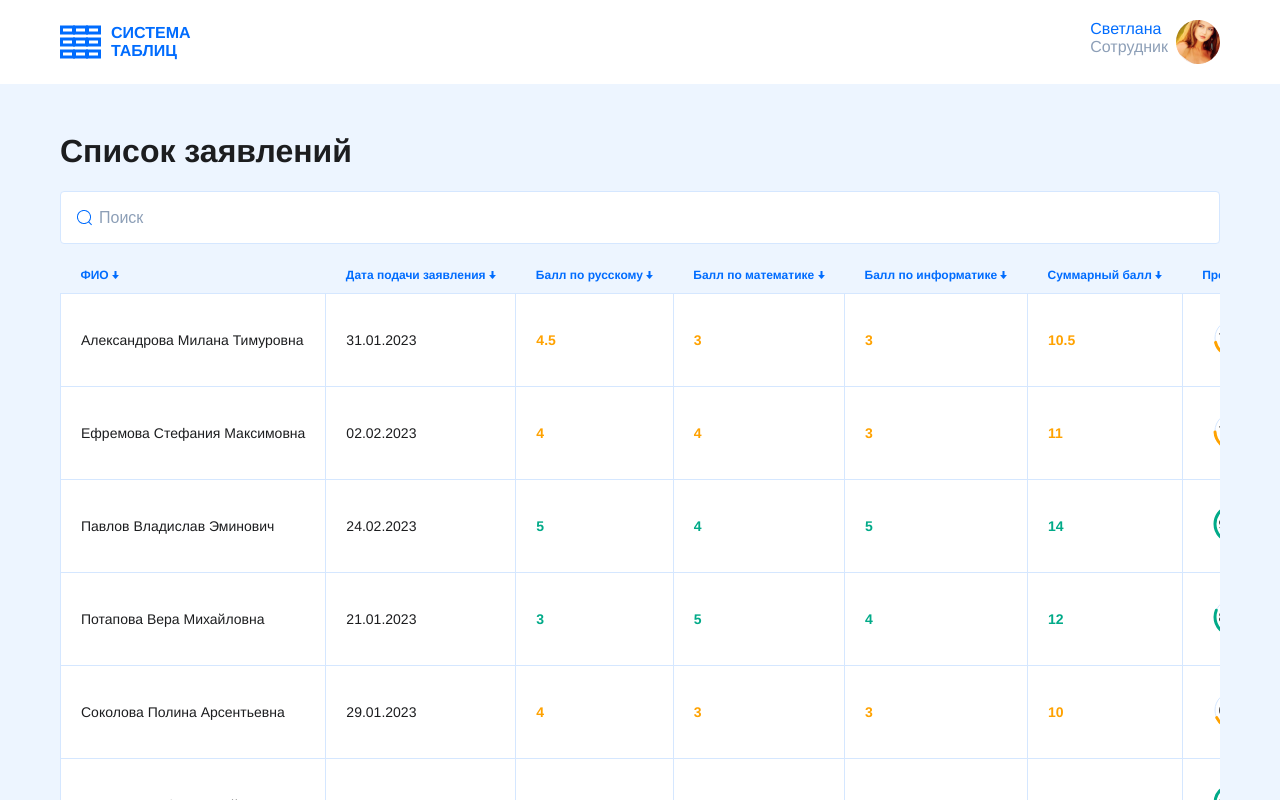
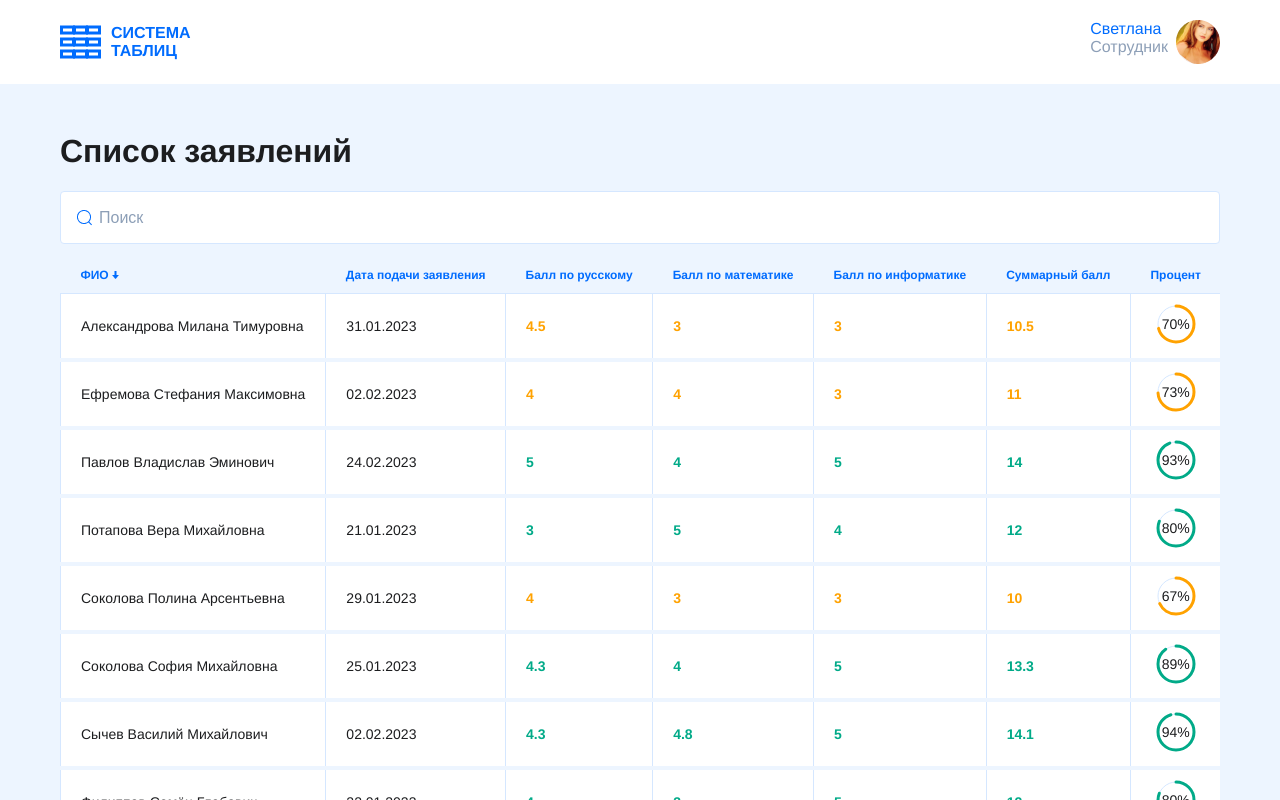
Before and after one commit to allbel/vue-appl, a Vue app: page / in a window 1280 px wide. Shown: the top 800 px of the page. Built offline with nearby package versions, Linux system fonts and the light colour scheme; a web font is replaced by a local one.

Commit message:
desctop version edit

```diff
--- a/src/components/ApplicantsRow.vue
+++ b/src/components/ApplicantsRow.vue
@@ -70,8 +70,10 @@ td {
   width: auto;
   border: 1px solid $color-blue-light;
   text-align: left;
-  padding: 24px 20px;
+  padding: 10px 20px;
   background-color: $color-white;
+  border-bottom-width: 4px;
+  border-bottom-color: $color-blue-super-light;
   @include normalText($color-black);
 }
 
--- a/src/components/ApplicantsTable.vue
+++ b/src/components/ApplicantsTable.vue
@@ -8,37 +8,37 @@
         <tr>
           <th>
             <span @click="sortColumn('name')">
-              ФИО <ArrowToggle v-bind:flag="sortOrder.name === 'asc'" />
+              ФИО <ArrowToggle v-if="sortOrder.name !== 'none'" v-bind:flag="sortOrder.name === 'asc'" />
             </span>
           </th>
           <th>
             <span @click="sortColumn('date')">
-              Дата подачи заявления <ArrowToggle v-bind:flag="sortOrder.date === 'asc'" />
+              Дата подачи заявления <ArrowToggle v-if="sortOrder.date !== 'none'" v-bind:flag="sortOrder.date === 'asc'" />
             </span>
           </th>
           <th>
             <span @click="sortColumn('rus')">
-              Балл по русскому <ArrowToggle v-bind:flag="sortOrder.rus === 'asc'" />
+              Балл по русскому <ArrowToggle v-if="sortOrder.rus !== 'none'" v-bind:flag="sortOrder.rus === 'asc'" />
             </span>
           </th>
           <th>
             <span @click="sortColumn('math')">
-              Балл по математике <ArrowToggle v-bind:flag="sortOrder.math === 'asc'" />
+              Балл по математике <ArrowToggle v-if="sortOrder.math !== 'none'" v-bind:flag="sortOrder.math === 'asc'" />
             </span>
           </th>
           <th>
             <span @click="sortColumn('inf')">
-              Балл по информатике <ArrowToggle v-bind:flag="sortOrder.inf === 'asc'" />
+              Балл по информатике <ArrowToggle v-if="sortOrder.inf !== 'none'" v-bind:flag="sortOrder.inf === 'asc'" />
             </span>
           </th>
           <th>
             <span @click="sortColumn('sum')">
-              Суммарный балл <ArrowToggle v-bind:flag="sortOrder.sum === 'asc'" />
+              Суммарный балл <ArrowToggle v-if="sortOrder.sum !== 'none'" v-bind:flag="sortOrder.sum === 'asc'" />
             </span>
           </th>
           <th>
             <span @click="sortColumn('percent')">
-              Процент <ArrowToggle v-bind:flag="sortOrder.percent === 'asc'" />
+              Процент <ArrowToggle v-if="sortOrder.percent !== 'none'" v-bind:flag="sortOrder.percent === 'asc'" />
             </span>
           </th>
         </tr>
@@ -73,12 +73,12 @@ export default {
       searchText: '',
       sortOrder: {
         name: 'asc',
-        date: 'asc',
-        rus: 'asc',
-        math: 'asc',
-        inf: 'asc',
-        sum: 'asc',
-        percent: 'asc',
+        date: 'none',
+        rus: 'none',
+        math: 'none',
+        inf: 'none',
+        sum: 'none',
+        percent: 'none',
       }
     };
   },
@@ -115,7 +115,7 @@ export default {
       }).sort((a, b) => {
         const column = Object.keys(this.sortOrder).find(key => this.sortOrder[key] !== 'none');
         const order = this.sortOrder[column];
-        const compare = a[column].localeCompare(b[column]);
+        const compare = typeof a[column] === 'string' ? a[column].localeCompare(b[column]) : a[column] - b[column];
         return order === 'asc' ? compare : -compare;
       });
     }
@@ -147,11 +147,11 @@ export default {
         this.sortOrder[column] = 'asc';
       }
 
-      // Object.keys(this.sortOrder).forEach(key => {
-      //   if (key !== column) {
-      //     this.sortOrder[key] = 'none';
-      //   }
-      // });
+      Object.keys(this.sortOrder).forEach(key => {
+        if (key !== column) {
+          this.sortOrder[key] = 'none';
+        }
+      });
     }
   },
 }
```
